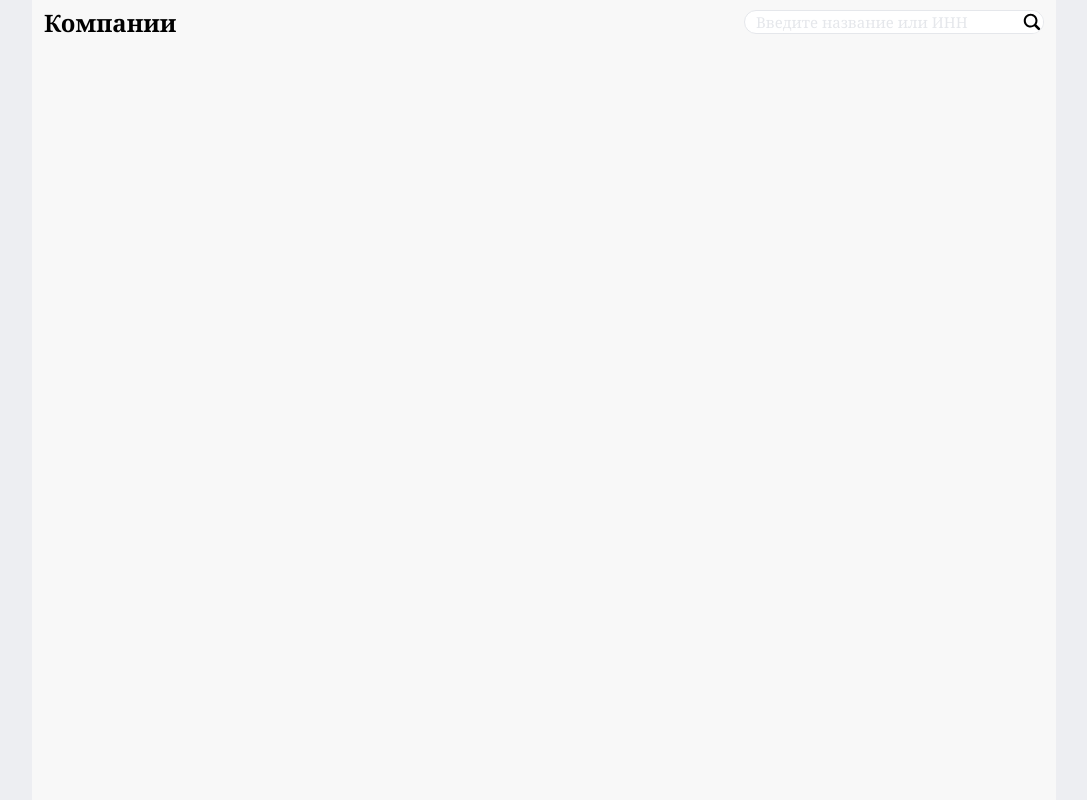
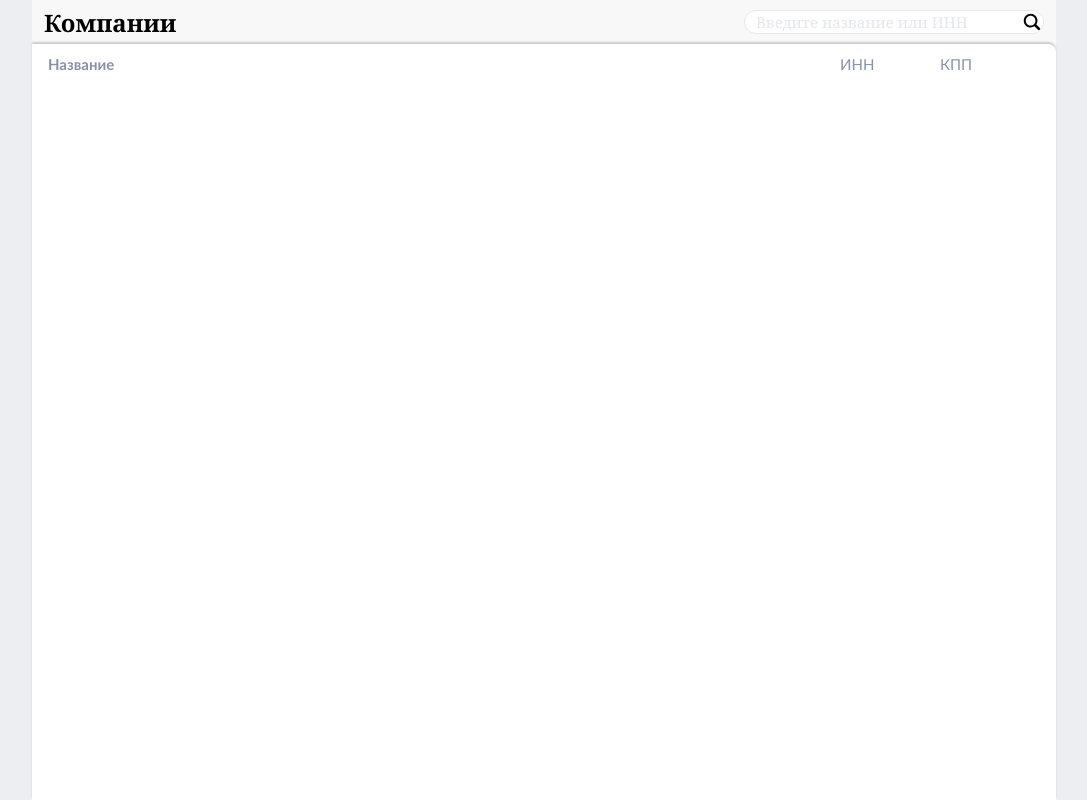
Before and after one commit to Shar1892/TensorCompanies, a React (Create React App) app: page / in a window 1280 px wide. Shown: the whole page, without its empty margins (96-1183 px from the left). Built offline with nearby package versions, Linux system fonts and the light colour scheme.

Commit message:
fix: реализован компонент companiesList

```diff
--- a/src/components/app/App.css
+++ b/src/components/app/App.css
@@ -6,6 +6,26 @@
 	flex-direction: column;
 	justify-content: start;
 	align-items: center;
+
+	--block-padding: 15px 12px;
+
+	--title-text-color: #cc3d00;
+	--title-text-size: 18px;
+
+	--simple-text-color: #000000;
+	--light-text-color: #999999;
+	--pale-text-color: #8991a9;
+	--link-text-color: #313e78;
+
+	--text-size-large: 15px;
+	--text-size-normal: 14px;
+	--text-size-small: 13px;
+	--text-size-very-small: 12px;
+
+	font-family: 'Gill Sans', 'Gill Sans MT', 'Calibri', 'Trebuchet MS',
+		sans-serif;
+	font-style: normal;
+	-webkit-font-smoothing: antialiased;
 }
 
 .App__context {
@@ -20,3 +40,7 @@
 	justify-content: start;
 	align-items: center;
 }
+
+.page_hidden {
+	display: none;
+}
--- a/src/components/app/App.tsx
+++ b/src/components/app/App.tsx
@@ -1,12 +1,14 @@
 import React from 'react';
 import './App.css';
 import Header from '../Header/Header';
+import CompaniesList from '../companiesList/companiesList';
 
 function App() {
   return (
     <div className="App">
       <div className='App__context'>
         <Header />
+        <CompaniesList />
       </div>
     </div>
   );
--- /dev/null
+++ b/src/components/companiesList/companiesList.css
@@ -0,0 +1,43 @@
+.companiesList {
+	display: flex;
+	flex-direction: column;
+	align-items: center;
+	width: 100%;
+	border-top-right-radius: 8px;
+	background-color: #ffffff;
+	box-shadow: 0 -2px 2px #ccc;
+	box-sizing: border-box;
+	height: calc(100vh - 44px);
+}
+
+.companiesList__header {
+	display: grid;
+	grid-template-columns: 1fr 200px;
+	column-gap: 20px;
+	align-items: center;
+	width: 100%;
+	height: 40px;
+	padding: 0 16px;
+	box-sizing: border-box;
+}
+
+.companiesList__requisites-container {
+	display: flex;
+	align-items: center;
+}
+
+.companiesList__description-title {
+	margin: 0;
+	font-size: var(--text-size-large);
+	color: var(--pale-text-color);
+	font-weight: bold;
+}
+
+.companiesList__requisites-title {
+	width: 100px;
+	display: flex;
+	margin: 0;
+	font-size: var(--text-size-large);
+	color: var(--pale-text-color);
+	font-weight: normal;
+}
--- /dev/null
+++ b/src/components/companiesList/companiesList.tsx
@@ -0,0 +1,17 @@
+import "./companiesList.css";
+
+function CompaniesList() {
+  return (
+    <main className="companiesList">
+      <div className="companiesList__header">
+        <p className="companiesList__description-title">Название</p>
+        <div className="companiesList__requisites-container">
+          <p className="companiesList__requisites-title">ИНН</p>
+          <p className="companiesList__requisites-title">КПП</p>
+        </div>
+      </div>
+    </main>
+  );
+}
+
+export default CompaniesList;
--- a/src/components/search/search.tsx
+++ b/src/components/search/search.tsx
@@ -3,7 +3,7 @@ import "./search.css";
 function Search() {
   return (
     <div className="search">
-      <input className="search__input" type="text" placeholder='Введите название или ИНН' />
+      <input className="search__input" type="search" placeholder='Введите название или ИНН' />
       <button className="search__button"></button>
     </div>
   );
```
